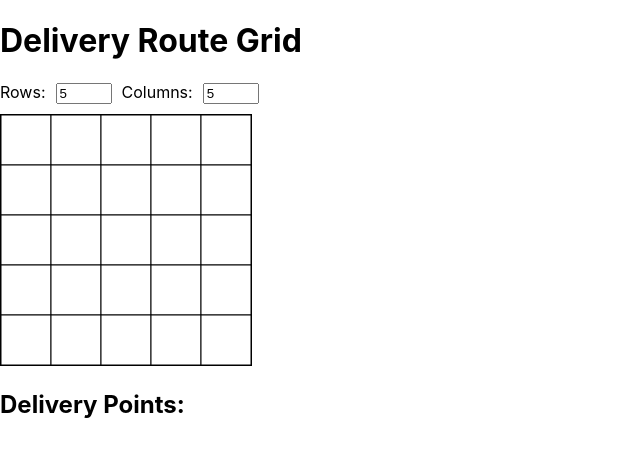
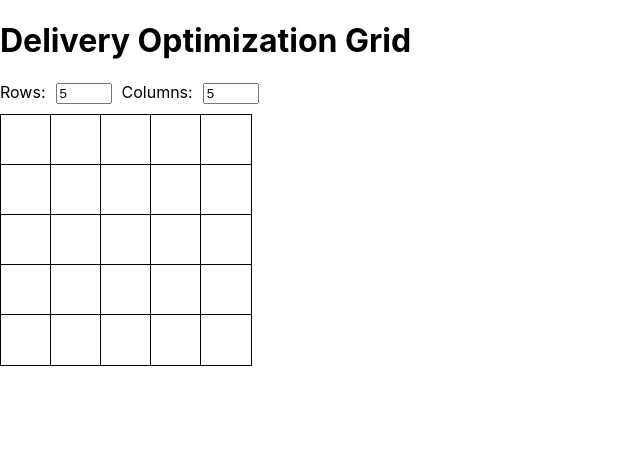
Before and after one commit to JayPatelCodes/delivery-optimization, a React (Create React App) app: page / in a window 1280 px wide. Shown: the top 456 px of the page, without its empty margins (0-640 px from the left). Built offline with nearby package versions, Linux system fonts and the light colour scheme; the HTML template or start-up script is replaced by a standard one.

Commit message:
Added visual indicators for the current start and end points with different colours

```diff
--- a/src/App.js
+++ b/src/App.js
@@ -1,39 +1,13 @@
-import React, { useState } from 'react';
-import ResizableGrid from './components/ResizableGrid';
+import React from "react";
+import ResizableGrid from "./components/ResizableGrid";
 
-const App = () => {
-  const [deliveryPoints, setDeliveryPoints] = useState([]);
-
-  const handleCellClick = (row, col) => {
-    // Check if the point already exists
-    const exists = deliveryPoints.some(
-      (point) => point.row === row && point.col === col
-    );
-    if (exists) {
-      // Remove point if clicked again
-      setDeliveryPoints(deliveryPoints.filter((point) => point.row !== row || point.col !== col));
-    } else {
-      // Add new delivery point
-      setDeliveryPoints([...deliveryPoints, { row, col }]);
-    }
-  };
-
+function App() {
   return (
     <div>
-      <h1>Delivery Route Grid</h1>
-      <ResizableGrid onCellClick={handleCellClick} />
-      <div>
-        <h2>Delivery Points:</h2>
-        <ul>
-          {deliveryPoints.map((point, index) => (
-            <li key={index}>
-              Row: {point.row}, Col: {point.col}
-            </li>
-          ))}
-        </ul>
-      </div>
+      <h1>Delivery Optimization Grid</h1>
+      <ResizableGrid />
     </div>
   );
-};
+}
 
 export default App;
--- /dev/null
+++ b/src/components/ResizableGrid.css
@@ -0,0 +1,44 @@
+/* ResizableGrid.css */
+
+/* Grid container styling */
+.grid-container {
+    display: grid;
+    gap: 1px;
+    border: 1px solid black;
+  }
+
+  /* Grid cell styling */
+  .grid-cell {
+    width: 50px;
+    height: 50px;
+    background-color: white;
+    border: 1px solid black;
+    position: relative;
+    display: inline-block;
+    cursor: pointer;
+  }
+
+  /* Circle (start point) styling */
+  .circle {
+    position: absolute;
+    top: 50%;
+    left: 50%;
+    width: 25px;
+    height: 25px;
+    background-color: red; /* Default color */
+    border-radius: 50%;
+    transform: translate(-50%, -50%);
+    cursor: pointer;
+  }
+
+  /* Square (end point) styling */
+  .square {
+    position: absolute;
+    top: 50%;
+    left: 50%;
+    width: 25px;
+    height: 25px;
+    background-color: red; /* Default color */
+    transform: translate(-50%, -50%);
+    cursor: pointer;
+  }
--- a/src/components/ResizableGrid.js
+++ b/src/components/ResizableGrid.js
@@ -1,25 +1,97 @@
-import React, { useState } from 'react';
+import React, { useState } from "react";
 
-const ResizableGrid = ({ onCellClick }) => {
-  const [rows, setRows] = useState(5); // Default number of rows
-  const [cols, setCols] = useState(5); // Default number of columns
+// A single grid cell component
+const GridCell = ({ row, col, size, onClick, color, shape }) => {
+  return (
+    <div
+      onClick={() => onClick(row, col)}
+      style={{
+        width: size,
+        height: size,
+        backgroundColor: "white",
+        border: "1px solid black",
+        display: "inline-block",
+        position: "relative",
+      }}
+    >
+      {shape === "circle" && (
+        <div
+          style={{
+            position: "absolute",
+            top: "50%",
+            left: "50%",
+            width: size / 2,
+            height: size / 2,
+            backgroundColor: color,
+            borderRadius: "50%",
+            transform: "translate(-50%, -50%)",
+            cursor: "pointer",
+          }}
+        />
+      )}
+      {shape === "square" && (
+        <div
+          style={{
+            position: "absolute",
+            top: "50%",
+            left: "50%",
+            width: size / 2,
+            height: size / 2,
+            backgroundColor: color,
+            transform: "translate(-50%, -50%)",
+            cursor: "pointer",
+          }}
+        />
+      )}
+    </div>
+  );
+};
+
+// Main ResizableGrid component
+const ResizableGrid = () => {
+  const [rows, setRows] = useState(5); // Default rows
+  const [cols, setCols] = useState(5); // Default columns
   const cellSize = 50; // Size of each cell in pixels
+  const colors = ["red", "orange", "yellow", "green", "blue"]; // Colors for routes
+  const [routes, setRoutes] = useState([]); // Store route sets
 
-  // Calculate the width and height of the grid
-  const gridWidth = cols * cellSize;
-  const gridHeight = rows * cellSize;
+  // Handle cell click to add/remove start or end points
+  const handleCellClick = (row, col) => {
+    const existingRouteIndex = routes.findIndex(
+      (route) =>
+        (route.start.row === row && route.start.col === col) ||
+        (route.end.row === row && route.end.col === col)
+    );
 
-  // Generate grid cells
-  const cells = [];
-  for (let row = 0; row < rows; row++) {
-    for (let col = 0; col < cols; col++) {
-      cells.push({ x: col * cellSize, y: row * cellSize, row, col });
+    if (existingRouteIndex !== -1) {
+      // Remove the route if the clicked point is already part of a route
+      const updatedRoutes = [...routes];
+      updatedRoutes.splice(existingRouteIndex, 1);
+      setRoutes(updatedRoutes);
+    } else {
+      // Add new route or update the latest route
+      const currentRoute = routes[routes.length - 1];
+      if (!currentRoute || currentRoute.end.row !== -1) {
+        // Add a new route with a start point
+        if (routes.length < 5) {
+          setRoutes((prev) => [
+            ...prev,
+            { start: { row, col }, end: { row: -1, col: -1 }, color: colors[prev.length] },
+          ]);
+        }
+      } else {
+        // Add an end point to the last route
+        const updatedRoutes = [...routes];
+        updatedRoutes[updatedRoutes.length - 1].end = { row, col };
+        setRoutes(updatedRoutes);
+      }
     }
-  }
+  };
 
   return (
     <div>
-      <div style={{ marginBottom: '10px' }}>
+      {/* Grid resizing controls */}
+      <div style={{ marginBottom: "10px" }}>
         <label>
           Rows:
           <input
@@ -28,7 +100,7 @@ const ResizableGrid = ({ onCellClick }) => {
             onChange={(e) => setRows(Number(e.target.value) || 1)}
             min="5"
             max="20"
-            style={{ margin: '0 10px' }}
+            style={{ margin: "0 10px" }}
           />
         </label>
         <label>
@@ -39,40 +111,49 @@ const ResizableGrid = ({ onCellClick }) => {
             onChange={(e) => setCols(Number(e.target.value) || 1)}
             min="5"
             max="20"
-            style={{ margin: '0 10px' }}
+            style={{ margin: "0 10px" }}
           />
         </label>
       </div>
-      <svg
-        width={gridWidth}
-        height={gridHeight}
-        style={{ border: '1px solid black' }}
-        onClick={(e) => {
-          const rect = e.target.getBoundingClientRect();
-          const x = e.clientX - rect.left;
-          const y = e.clientY - rect.top;
 
-          const clickedCol = Math.floor(x / cellSize);
-          const clickedRow = Math.floor(y / cellSize);
-
-          if (onCellClick) {
-            onCellClick(clickedRow, clickedCol);
-          }
+      {/* Render grid */}
+      <div
+        style={{
+          display: "grid",
+          gridTemplateColumns: `repeat(${cols}, ${cellSize}px)`,
+          gridTemplateRows: `repeat(${rows}, ${cellSize}px)`,
         }}
       >
-        {/* Render grid lines */}
-        {cells.map((cell, index) => (
-          <rect
-            key={index}
-            x={cell.x}
-            y={cell.y}
-            width={cellSize}
-            height={cellSize}
-            fill="white"
-            stroke="black"
-          />
-        ))}
-      </svg>
+        {[...Array(rows)].map((_, row) =>
+          [...Array(cols)].map((_, col) => {
+            // Determine the shape and color for the current cell
+            let shape = null;
+            let cellColor = null;
+
+            for (const route of routes) {
+              if (route.start.row === row && route.start.col === col) {
+                shape = "circle";
+                cellColor = route.color; // Start point
+              } else if (route.end.row === row && route.end.col === col) {
+                shape = "square";
+                cellColor = route.color; // End point
+              }
+            }
+
+            return (
+              <GridCell
+                key={`${row}-${col}`}
+                row={row}
+                col={col}
+                size={cellSize}
+                onClick={handleCellClick}
+                color={cellColor}
+                shape={shape}
+              />
+            );
+          })
+        )}
+      </div>
     </div>
   );
 };
```
Also changed, not shown: 1 other file (tests, documents, lock files or other folders).
